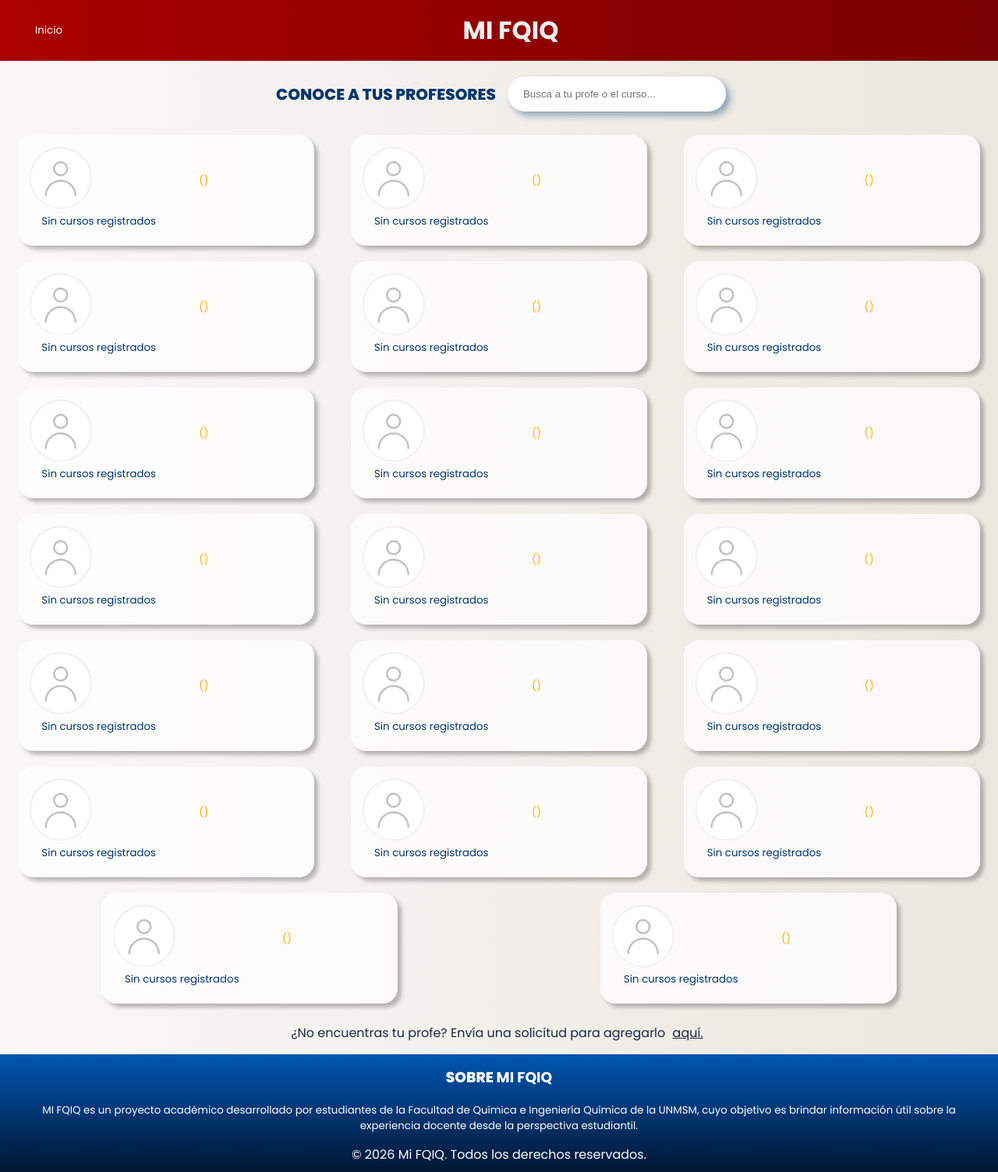
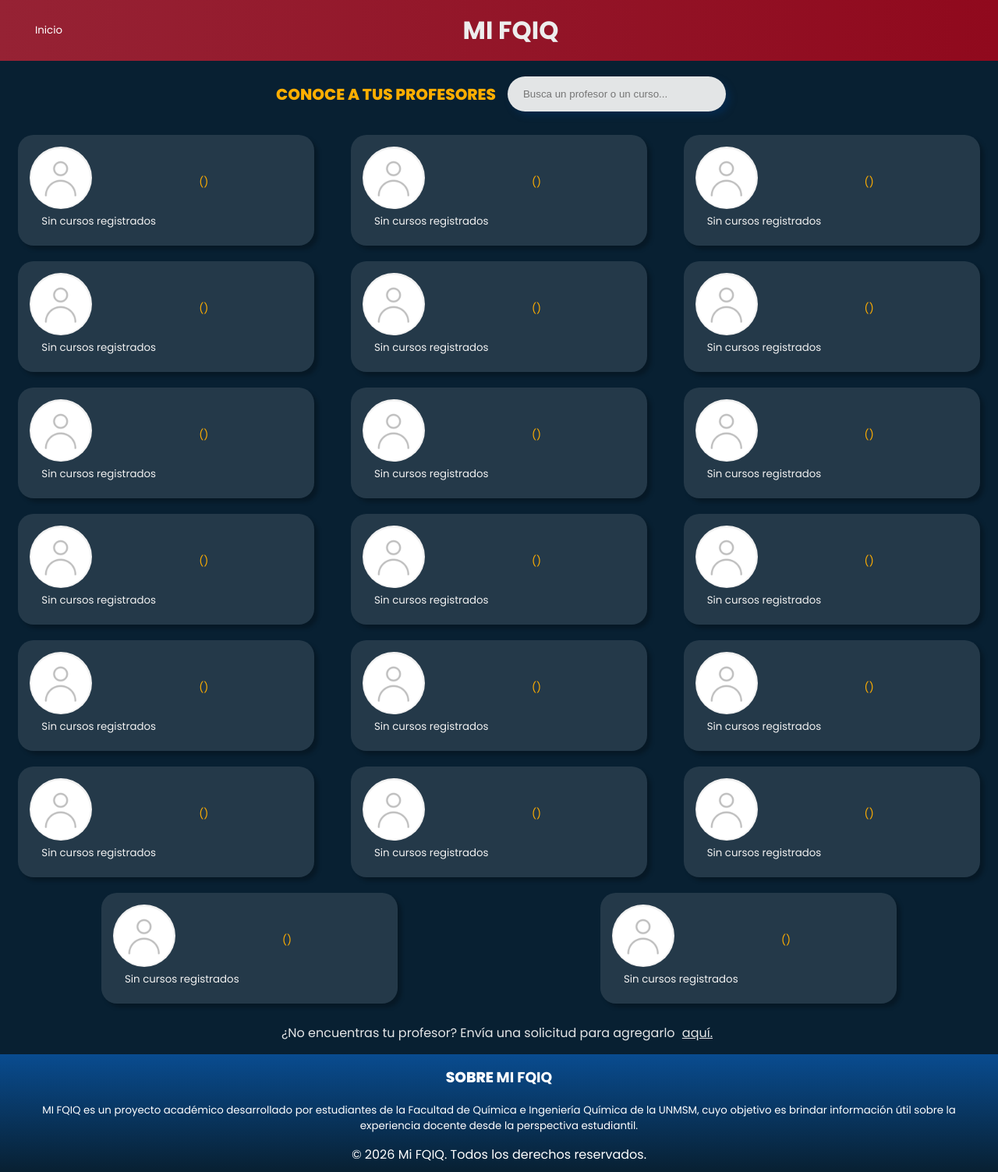
Before and after one commit to SantiagoRamEs/MiFQIQ-dev, a Django app: template professors_fqiq/templates/professors.html in a window 1280 px wide. Shown: the whole page at 78% size. Run offline with Django 5.2, Linux system fonts and the light colour scheme; the template is opened without the code that fills it: values that come from a table or form of the project are taken from there, others are empty; data comes from the database, SQL or seed files in the repository; parts of the project's set-up code (start-up, migrations or seed data) failed here and were passed over; some web fonts are replaced.

Commit message:
dark-mode

```diff
--- a/professors_fqiq/templates/professors.html
+++ b/professors_fqiq/templates/professors.html
@@ -10,7 +10,7 @@
 <div class="container">
     <h3>CONOCE A TUS PROFESORES</h3>
     <form>
-        <input class="search" type="text" id="search" placeholder="Busca a tu profe o el curso..." />
+        <input class="search" type="text" id="search" placeholder="Busca un profesor o un curso..." />
     </form>
 </div>
 
@@ -59,7 +59,7 @@
 
 <div class="alternative-container">
     <p class="alternative">
-        ¿No encuentras tu profe? Envía una solicitud para agregarlo
+        ¿No encuentras tu profesor? Envía una solicitud para agregarlo
         <a class="agregar-prof" href="https://forms.gle/SwJgqMUZAuToZ1p37">aquí.</a>
     </p>
 </div>
--- a/professors_fqiq/views.py
+++ b/professors_fqiq/views.py
@@ -61,7 +61,7 @@
         ]
 
         general_avg = round(sum(values) / len(values), 1) if values else 0
-        stars = '⭐' * max(0, min(int(round(general_avg)), 5))
+        stars = '★' * max(0, min(int(round(general_avg)), 5))
 
         professors.append({
             'professor': prof,
--- a/static/css/base.css
+++ b/static/css/base.css
@@ -6,7 +6,8 @@
   box-sizing: border-box;
   font-family: "Poppins", "sans-sserif";
   margin: 0;
-  background: linear-gradient(270deg, #eae7df, #f9f8f6);
+  /* background: linear-gradient(270deg, #eae7df, #f9f8f6); */
+  background-color: #082032;
   display: flex;
   flex-direction: column;
 }
@@ -24,7 +25,7 @@
   align-items: center;
 }
 .barra {
-  background: linear-gradient(90deg, #aa0000, #780000);
+  background: linear-gradient(90deg, #962234, #90091d);
   display: flex;
   flex-direction: row;
   justify-content: space-between;
@@ -138,7 +139,7 @@
 
 .acercade {
   flex-shrink: 0;
-  background: linear-gradient(180deg, #0056b3, rgb(0, 22, 50));
+  background: linear-gradient(180deg, #094c90, #082032);
   color: white;
   padding: 10px 20px;
   text-align: center;
--- a/static/css/professors.css
+++ b/static/css/professors.css
@@ -4,7 +4,7 @@
   margin: 0;
   font-size: 20px;
   font-weight: 800;
-  color: #00356d;
+  color: #ffae00;
 }
 
 .container {
@@ -17,6 +17,7 @@
   align-items: center;
 }
 .search {
+  background-color: #f1f1f1f1;
   color: #00356d;
   box-sizing: border-box;
   width: 280px;
@@ -38,7 +39,7 @@
   width: 100%;
   width: 350px;
   padding: 15px;
-  background: rgba(255, 255, 255, 0.75);
+  background: #ffffff1d;
   border-radius: 20px;
   box-shadow: 5px 5px 5px rgba(0, 0, 0, 0.25);
 }
@@ -60,10 +61,6 @@
   text-decoration: none;
 }
 
-.photo-container {
-  flex-shrink: 0;
-}
-
 .professor-photo {
   width: 80px;
   height: 80px;
@@ -76,16 +73,20 @@
 }
 
 .name {
+  color: #f1f1f1;
   text-align: center;
   font-size: 13pt;
   font-weight: bold;
-  color: #00356d;
   margin: 0;
+}
+
+.stars {
+  font-size: 13pt;
 }
 
 .cursos {
   font-size: 10pt;
-  color: #00356d;
+  color: #f1f1f1;
   margin: 6px 0;
   text-align: justify;
   padding: 0 15px;
@@ -105,7 +106,7 @@
 
 .alternative,
 .agregar-prof {
-  color: #1b2742;
+  color: #f1f1f1f1;
   text-align: center;
   margin: 5px;
 }
```
Also changed, not shown: static/css/login.css (+8 -3 lines), static/css/my_grades.css (+10 -6 lines), static/css/profile_professor.css (+34 -11 lines), 1 other file.
